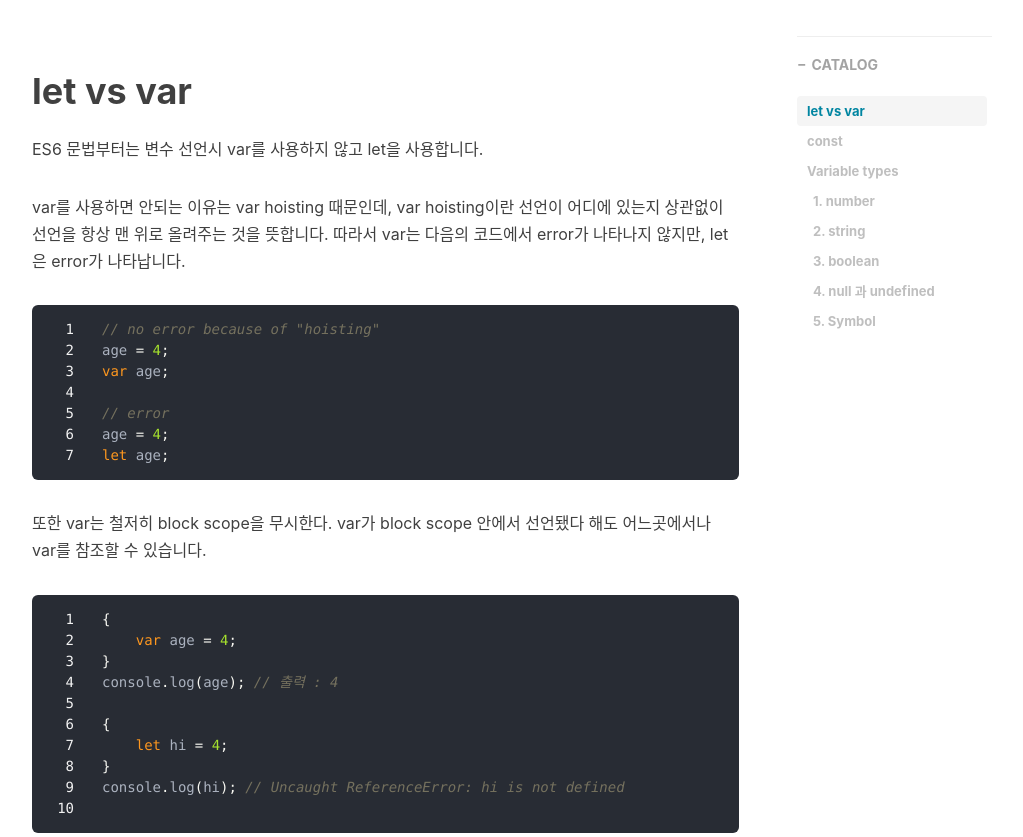
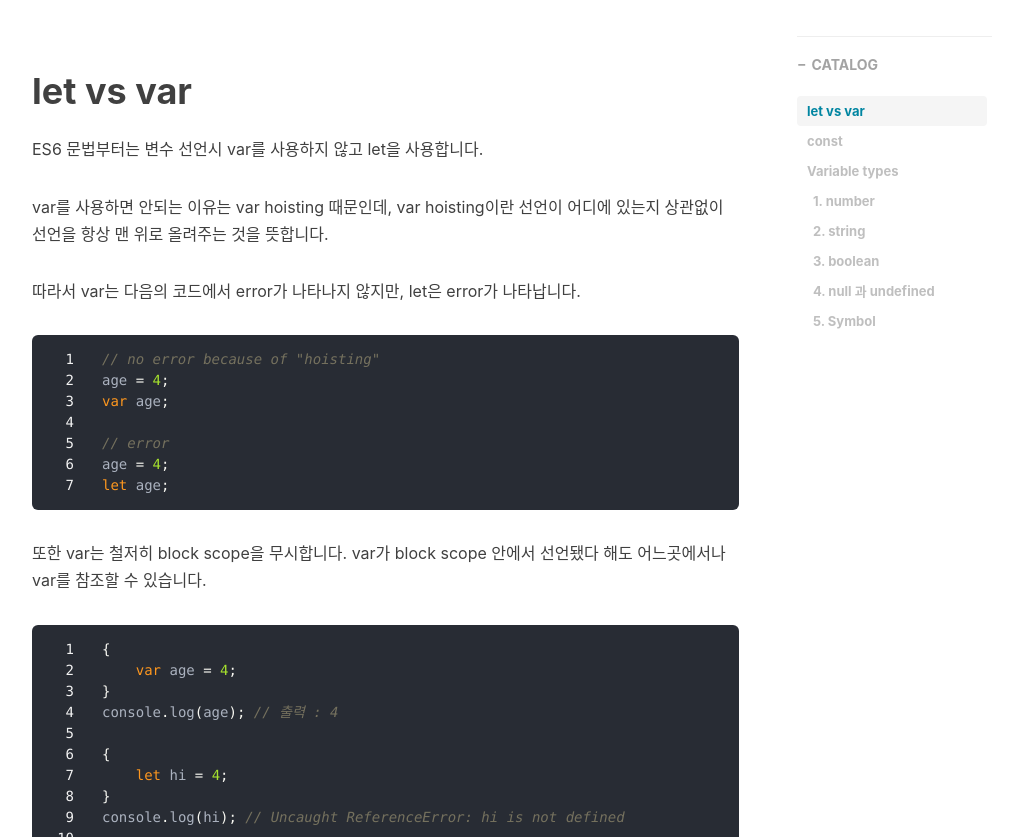
Before and after one commit to donggoolosori/donggoolosori.github.io, a Jekyll site: the page built from _posts/2021-01-06-js1.md, in a window 1280 px wide and 900 px high, scrolled down 524 px, cut to the strip 63-900 px from the top of the window. Shown: the whole strip, without its empty margins (233-1256 px from the left). Built offline with Jekyll 4.4.1, drawn with Linux system fonts in a browser that asks for light colours; nearby versions of some CDN libraries; comment, search, counter and statistics services are not loaded.

Commit message:
Change text

````diff
--- a/_posts/2021-01-06-js1.md
+++ b/_posts/2021-01-06-js1.md
@@ -13,7 +13,9 @@ tags:
 
 ES6 문법부터는 변수 선언시 var를 사용하지 않고 let을 사용합니다.
 
-var를 사용하면 안되는 이유는 var hoisting 때문인데, var hoisting이란 선언이 어디에 있는지 상관없이 선언을 항상 맨 위로 올려주는 것을 뜻합니다. 따라서 var는 다음의 코드에서 error가 나타나지 않지만, let은 error가 나타납니다.
+var를 사용하면 안되는 이유는 var hoisting 때문인데, var hoisting이란 선언이 어디에 있는지 상관없이 선언을 항상 맨 위로 올려주는 것을 뜻합니다.
+
+ 따라서 var는 다음의 코드에서 error가 나타나지 않지만, let은 error가 나타납니다.
 
 ```javascript
 // no error because of "hoisting"
@@ -25,7 +27,7 @@ age = 4;
 let age;
 ```
 
-또한 var는 철저히 block scope을 무시한다. var가 block scope 안에서 선언됐다 해도 어느곳에서나 var를 참조할 수 있습니다.
+또한 var는 철저히 block scope을 무시합니다. var가 block scope 안에서 선언됐다 해도 어느곳에서나 var를 참조할 수 있습니다.
 
 ```javascript
 {
````
